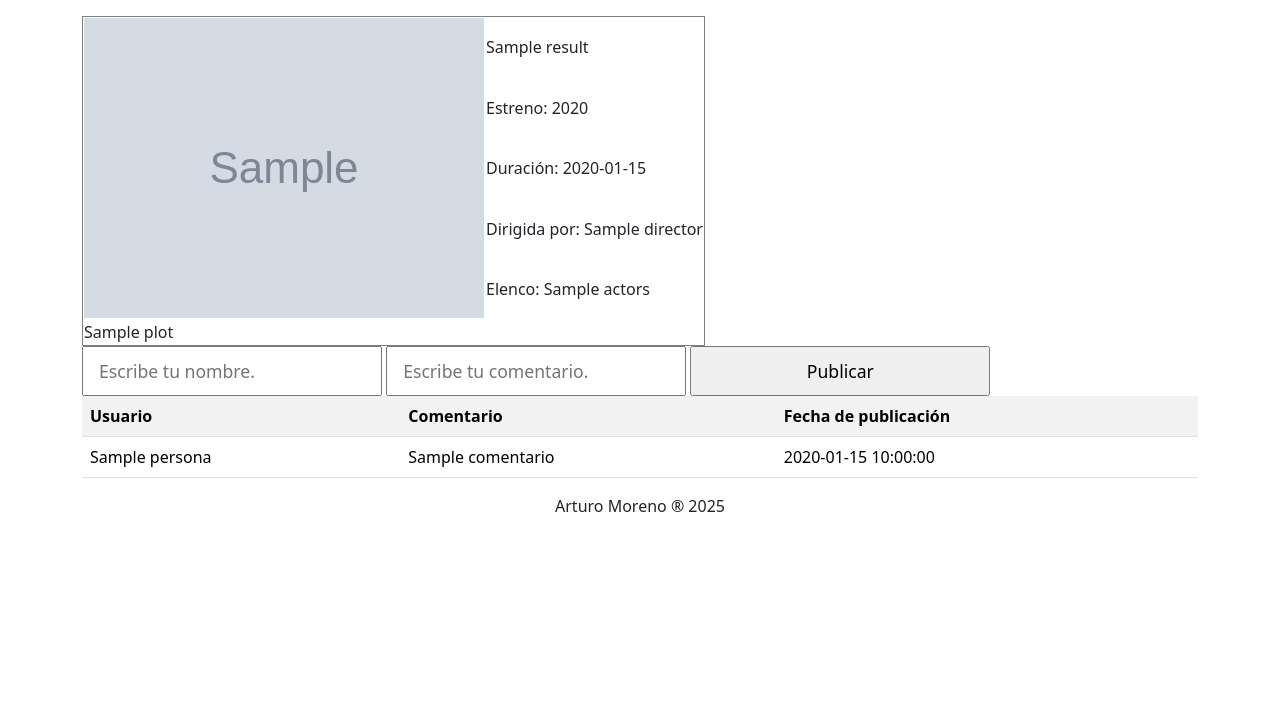
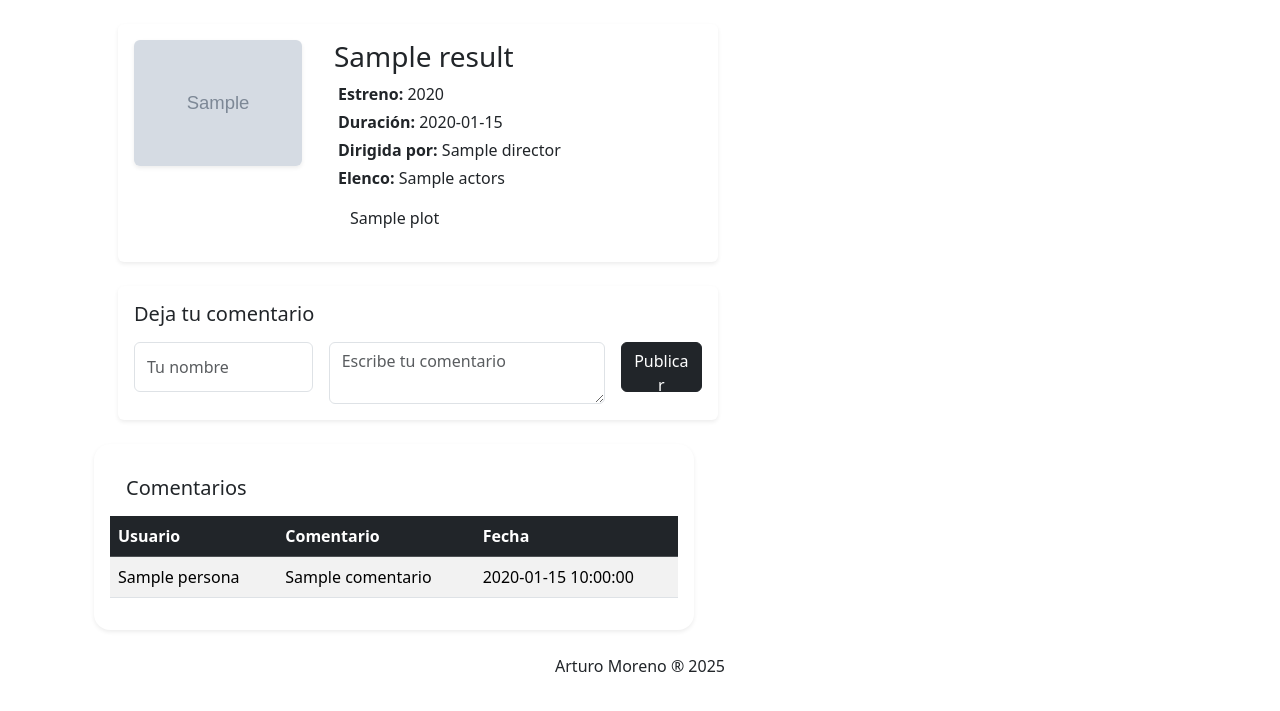
Before and after one commit to artbrwn/Dev-Log-11-Movies-Database, a Flask app: template app_movies_database/templates/details.html in a window 1280 px wide. Shown: the part 56-767 px from the top of the page. Run offline with Flask 3, Linux system fonts and the light colour scheme; the template is opened without the code that fills it: most values are stand-ins (such as "Sample title", 1, 10 or a date in 2020); grey boxes marked "Sample" are stand-in pictures.

Commit message:
Acabar html y css de details.html

```diff
--- a/app_movies_database/static/styles.css
+++ b/app_movies_database/static/styles.css
@@ -5,7 +5,6 @@
   padding: 0;
   margin: -1px;
   overflow: hidden;
-  clip: rect(0,0,0,0);
   border: 0;
 }
 
@@ -25,7 +24,9 @@ form button {
 
 .table-rounded {
 			border-radius: .4rem;
-			overflow: hidden;
+    border-collapse: separate !important;
+    border-spacing: 0;
+    overflow: hidden;
 		}
 
 .index-poster {
--- a/app_movies_database/templates/base.html
+++ b/app_movies_database/templates/base.html
@@ -31,7 +31,7 @@
 
         {% endblock %}
     </section>
-    <footer class="container mt-3">
+    <footer class="container text-center my-3 w-100">
         Arturo Moreno ® 2025
     </footer>
     <script src="https://cdn.jsdelivr.net/npm/bootstrap@5.3.8/dist/js/bootstrap.bundle.min.js" integrity="sha384-FKyoEForCGlyvwx9Hj09JcYn3nv7wiPVlz7YYwJrWVcXK/BmnVDxM+D2scQbITxI" crossorigin="anonymous"></script>
--- a/app_movies_database/templates/details.html
+++ b/app_movies_database/templates/details.html
@@ -1,50 +1,55 @@
 {% extends "base.html" %}
 
 {% block content %}
-<table border="1">
+<div class="container my-4">
+
+    <div class="card m-4 shadow-sm border-0">
+        <div class="row g-0">
+            <div class="col-md-4 text-center p-3">
+                <img src="{{result.Poster}}" alt="Póster de la película {{result.Title}}" class="img-fluid rounded shadow-sm">
+            </div>
+            <div class="col-md-8">
+                <div class="card-body">
+                    <h3 class="card-title">{{result.Title}}</h3>
+                    <p class="card-text m-1"><strong>Estreno:</strong> {{result.Year}}</p>
+                    <p class="card-text m-1"><strong>Duración:</strong> {{result.Runtime}}</p>
+                    <p class="card-text m-1"><strong>Dirigida por:</strong> {{result.Director}}</p>
+                    <p class="card-text m-1"><strong>Elenco:</strong> {{result.Actors}}</p>
+                    <p class="card-text m-3">{{result.Plot}}</p>
+                </div>
+            </div>
+        </div>
+    </div>
+
+    <div class="card m-4 border-0 shadow-sm">
+        <div class="card-body">
+            <h5 class="card-title mb-3">Deja tu comentario</h5>
+            <form action="/details/{{result.imdbID}}" method="POST" class="row g-3">
+                <div class="col-md-4">
+                    <input type="text" name="user_name" id="user_name" class="form-control" placeholder="Tu nombre" required>
+                </div>
+                <div class="col-md-6">
+                    <textarea name="comment" id="comment" class="form-control" placeholder="Escribe tu comentario" rows="2" required></textarea>
+                </div>
+                <div class="col-md-2">
+                    <button type="submit" class="btn btn-dark w-100">Publicar</button>
+                </div>
+            </form>
+        </div>
+    </div>
+
+    <div class="card border-0 shadow-sm rounded-4 overflow-hidden">
+        <div class="card-body">
+            <h5 class="card-title px-3 pt-3 mb-3">Comentarios</h5>
+            <table class="table table-striped align-middle">
+                <thead class="table-dark">
                     <tr>
-        <td rowspan="5">
-            <img src="{{result.Poster}}" alt="Póster de la pelícual {{result.Title}}">
-        </td>
-        <td>{{result.Title}}</td>
+                        <th>Usuario</th>
+                        <th>Comentario</th>
+                        <th>Fecha</th>
                     </tr>
-    <tr>
-        <td>Estreno: {{result.Year}}</td>
-    </tr>
-    <tr>
-        <td>Duración: {{result.Runtime}}</td>
-    </tr>
-    <tr>
-        <td>Dirigida por: {{result.Director}}</td>
-    </tr>
-    <tr>
-        <td>Elenco: {{result.Actors}}</td>
-    </tr>
-    <tr>
-        <td colspan="2">{{result.Plot}}</td>
-    </tr>
-</table>
-
-<form action="/details/{{result.imdbID}}" method="POST">
-    <label for="user_name" class="visually-hidden">Tu nombre:</label>
-    <input type="text" name="user_name" id="user_name" placeholder="Escribe tu nombre." required>
-    <label for="comment" class="visually-hidden">Comentario:</label>
-    <input type="text" name="comment" id="comment" placeholder="Escribe tu comentario." required>
-    <input type="submit" name="submit" id="submit" value="Publicar">
-</form>
-
-<table class="table table-striped">
-    <tr>
-        <th>
-            Usuario
-        </th>
-        <th>
-            Comentario
-        </th>
-        <th>
-            Fecha de publicación
-        </th>
-    </tr>
+                </thead>
+                <tbody>
                     {% for comment in comments %}
                         <tr>
                             <td>{{comment.persona}}</td>
@@ -53,9 +58,13 @@
                         </tr>
                     {% else %}
                         <tr>
-        <td colspan="3">No hay comentarios en esta película.</td>
+                            <td colspan="3" class="text-center text-muted">No hay comentarios en esta película.</td>
                         </tr>
                     {% endfor %}
+                </tbody>
             </table>
+        </div>
+        </div>
 
+    </div>
 {% endblock %}
--- a/app_movies_database/templates/index.html
+++ b/app_movies_database/templates/index.html
@@ -5,7 +5,7 @@
     <form action="/results" class="form-control-lg d-flex justify-content-center mt-1">
         <label for="search" class="visually-hidden">Busca por título o año</label>
         <input type="text" placeholder="Título o año de la película" id="search" name="search" class="bg-light rounded me-1" required>
-        <button type="submit" class="btn btn-primary p-1" >
+        <button type="submit" class="btn btn-dark p-1" >
             <span class="material-symbols-outlined">search</span>
         </button>
     </form>
```
Lines whose indentation alone changed are shown as unchanged.
